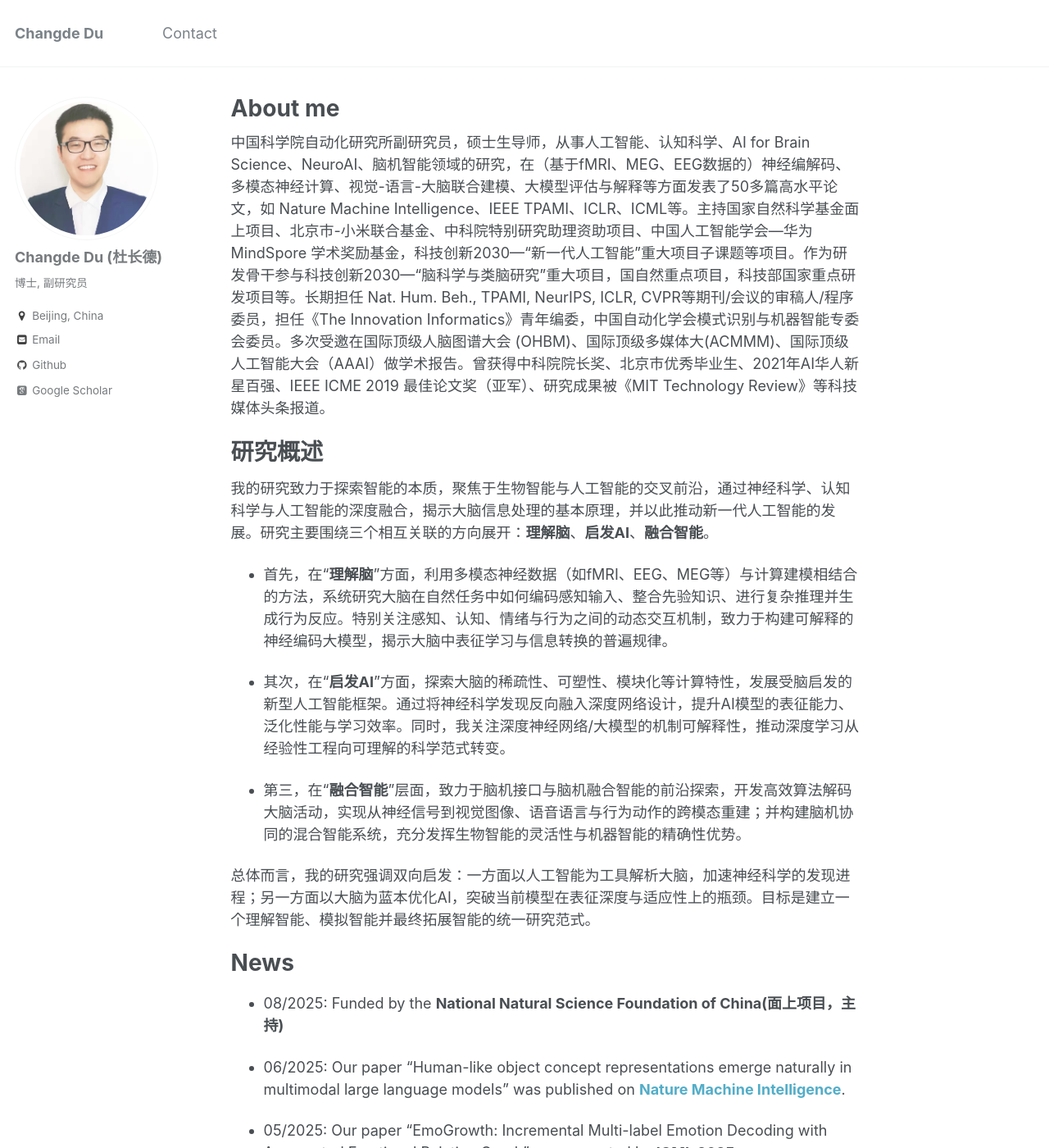
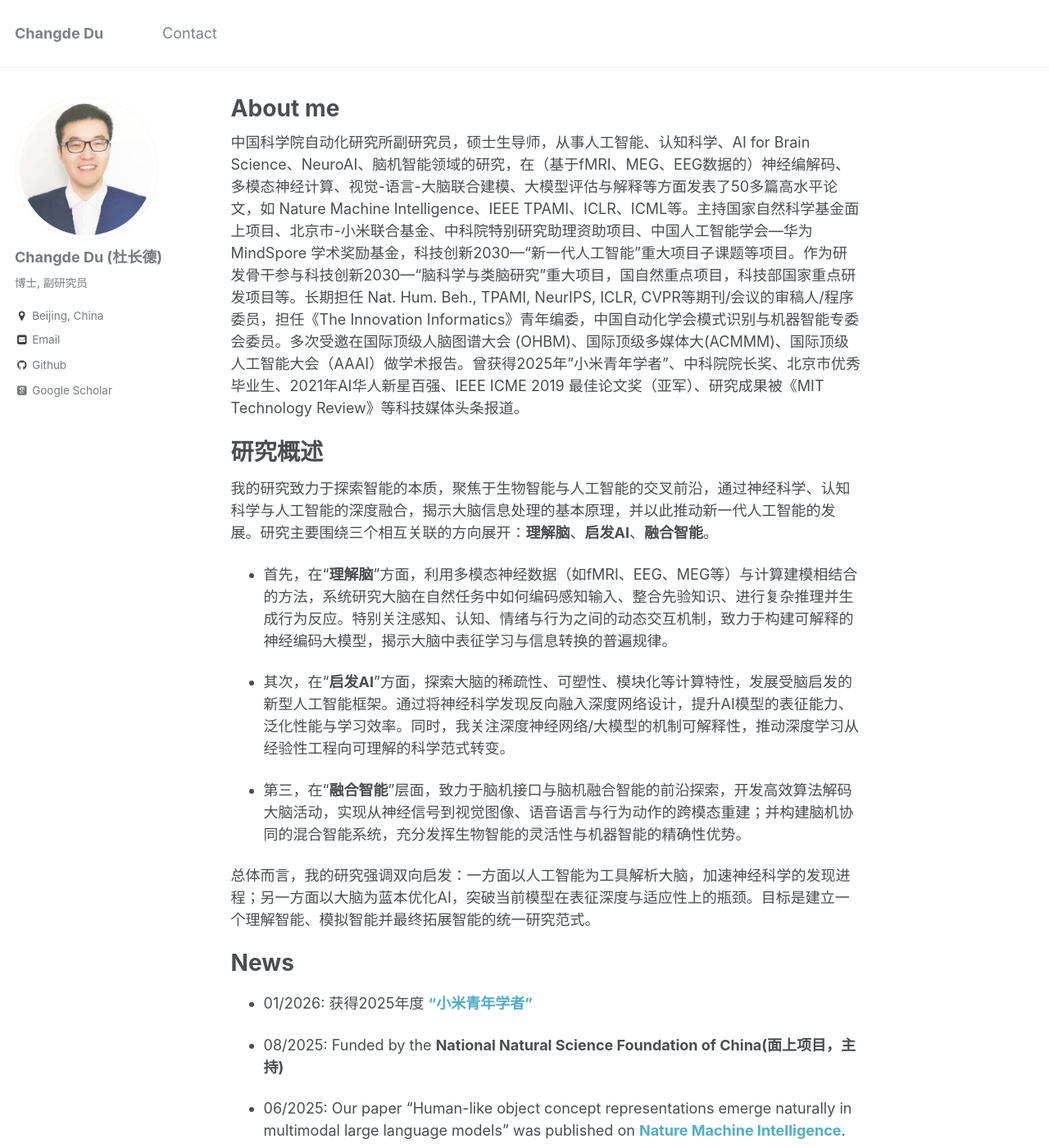
Before and after one commit to ChangdeDu/changdedu.github.io, a Jekyll site: the page built from _pages/about.md, in a window 1280 px wide and 1400 px high. Shown: the whole window at 82% size. Built offline with Jekyll 4.4.1, drawn with Linux system fonts in a browser that asks for light colours; some web fonts are replaced.

Commit message:
Update about.md

```diff
--- a/_pages/about.md
+++ b/_pages/about.md
@@ -8,7 +8,7 @@ redirect_from:
   - /about.html
 ---
 
-中国科学院自动化研究所副研究员，硕士生导师，从事人工智能、认知科学、AI for Brain Science、NeuroAI、脑机智能领域的研究，在（基于fMRI、MEG、EEG数据的）神经编解码、多模态神经计算、视觉-语言-大脑联合建模、大模型评估与解释等方面发表了50多篇高水平论文，如 Nature Machine Intelligence、IEEE TPAMI、ICLR、ICML等。主持国家自然科学基金面上项目、北京市-小米联合基金、中科院特别研究助理资助项目、中国人工智能学会—华为 MindSpore 学术奖励基金，科技创新2030—“新一代人工智能”重大项目子课题等项目。作为研发骨干参与科技创新2030—“脑科学与类脑研究”重大项目，国自然重点项目，科技部国家重点研发项目等。长期担任 Nat. Hum. Beh., TPAMI, NeurIPS, ICLR, CVPR等期刊/会议的审稿人/程序委员，担任《The Innovation Informatics》青年编委，中国自动化学会模式识别与机器智能专委会委员。多次受邀在国际顶级人脑图谱大会 (OHBM)、国际顶级多媒体大(ACMMM)、国际顶级人工智能大会（AAAI）做学术报告。曾获得中科院院长奖、北京市优秀毕业生、2021年AI华人新星百强、IEEE ICME 2019 最佳论文奖（亚军）、研究成果被《MIT Technology Review》等科技媒体头条报道。
+中国科学院自动化研究所副研究员，硕士生导师，从事人工智能、认知科学、AI for Brain Science、NeuroAI、脑机智能领域的研究，在（基于fMRI、MEG、EEG数据的）神经编解码、多模态神经计算、视觉-语言-大脑联合建模、大模型评估与解释等方面发表了50多篇高水平论文，如 Nature Machine Intelligence、IEEE TPAMI、ICLR、ICML等。主持国家自然科学基金面上项目、北京市-小米联合基金、中科院特别研究助理资助项目、中国人工智能学会—华为 MindSpore 学术奖励基金，科技创新2030—“新一代人工智能”重大项目子课题等项目。作为研发骨干参与科技创新2030—“脑科学与类脑研究”重大项目，国自然重点项目，科技部国家重点研发项目等。长期担任 Nat. Hum. Beh., TPAMI, NeurIPS, ICLR, CVPR等期刊/会议的审稿人/程序委员，担任《The Innovation Informatics》青年编委，中国自动化学会模式识别与机器智能专委会委员。多次受邀在国际顶级人脑图谱大会 (OHBM)、国际顶级多媒体大(ACMMM)、国际顶级人工智能大会（AAAI）做学术报告。曾获得2025年"小米青年学者"、中科院院长奖、北京市优秀毕业生、2021年AI华人新星百强、IEEE ICME 2019 最佳论文奖（亚军）、研究成果被《MIT Technology Review》等科技媒体头条报道。
 
 # 研究概述
 我的研究致力于探索智能的本质，聚焦于生物智能与人工智能的交叉前沿，通过神经科学、认知科学与人工智能的深度融合，揭示大脑信息处理的基本原理，并以此推动新一代人工智能的发展。研究主要围绕三个相互关联的方向展开：**理解脑**、**启发AI**、**融合智能**。
@@ -22,6 +22,8 @@ redirect_from:
 总体而言，我的研究强调双向启发：一方面以人工智能为工具解析大脑，加速神经科学的发现进程；另一方面以大脑为蓝本优化AI，突破当前模型在表征深度与适应性上的瓶颈。目标是建立一个理解智能、模拟智能并最终拓展智能的统一研究范式。
 
 # News
+
+- 01/2026: 获得2025年度 [**"小米青年学者"**](https://cdn.cnbj1.fds.api.mi-img.com/charity-static-file/res/document/20260212/e2cc6d17a5e0475cbac21a698095d5dc.pdf)
 
 - 08/2025: Funded by the **National Natural Science Foundation of China(面上项目，主持)**
 
```
